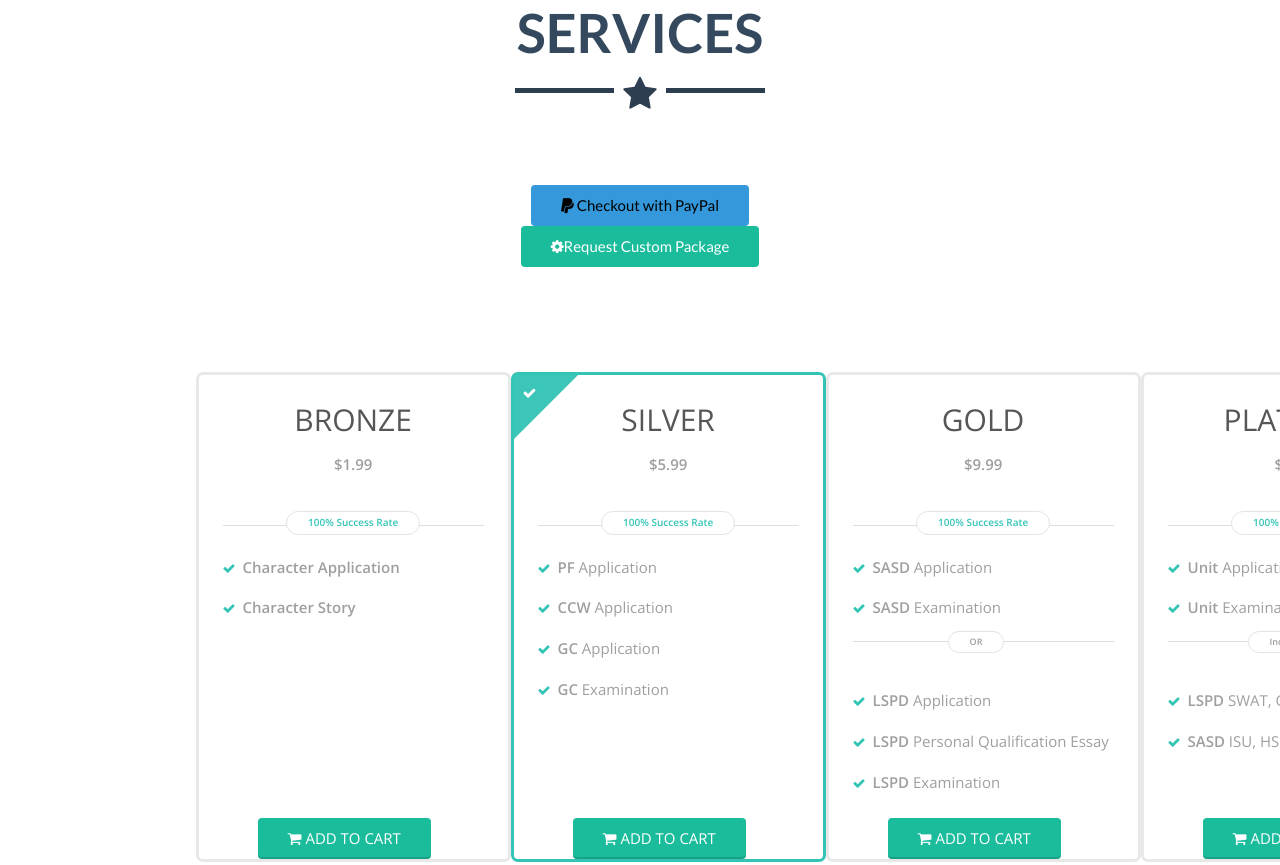
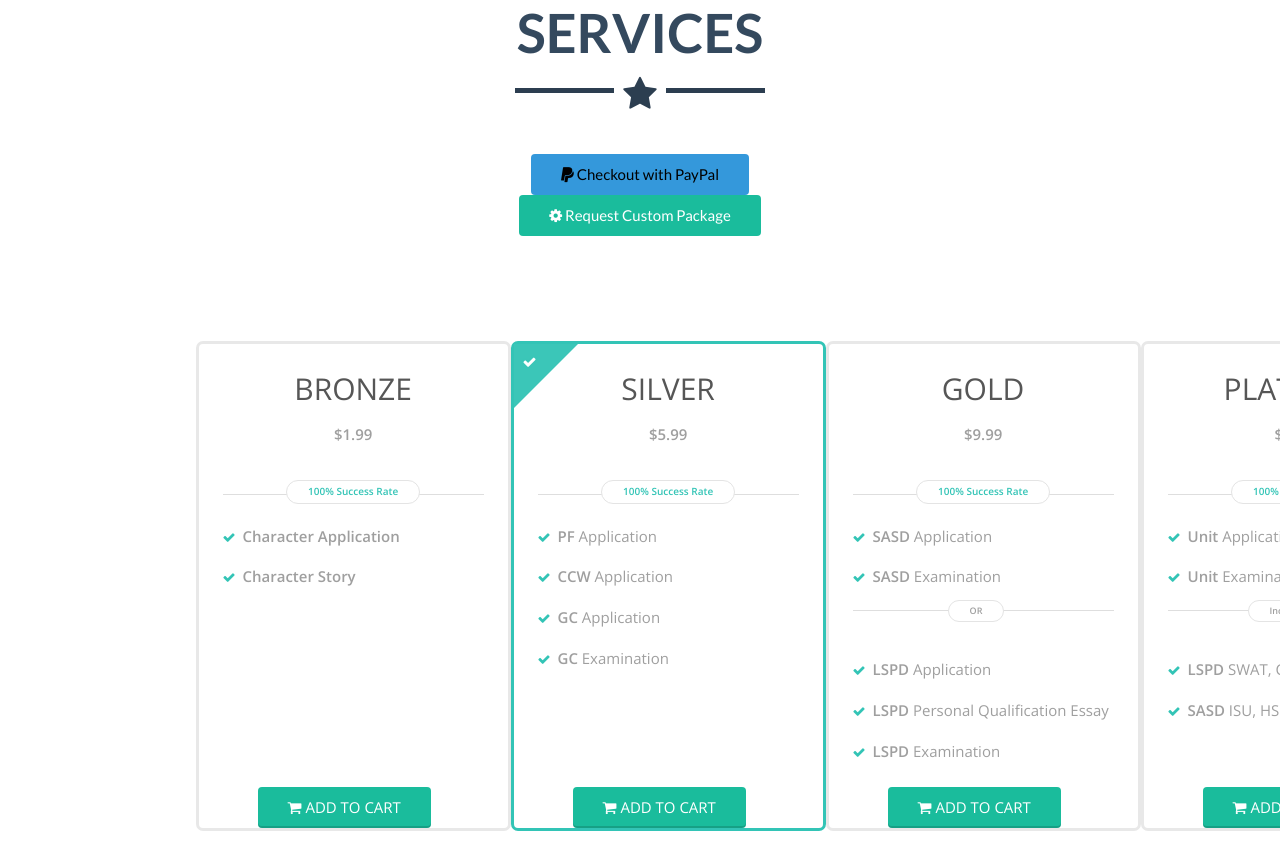
Before and after one commit to Prime1337/thelegithabibi.github.io-1, a website: page testing.html in a window 1280 px wide. Shown: the part 815-1680 px from the top of the page. Drawn offline with nearby package versions, Linux system fonts and the light colour scheme; a script that the page names is missing; a web font is replaced by a local one.

Commit message:
Update testing.html

```diff
--- a/testing.html
+++ b/testing.html
@@ -107,15 +107,14 @@
                     <h2>Services</h2>
                     <hr class="star-primary">
 			<br>
-			<br>
                 </div>
 		    <center><form action="https://www.paypal.com/cgi-bin/webscr" method="post" class="last">
                     <input type="hidden" name="business" value="thelegithabibi@gmail.com" />
                     <input type="hidden" name="cmd" value="_cart" />
                     <input type="hidden" name="display" value="1" />
-                    <button type="submit" class="btn btn-info btn-wide" data-dismiss="modal"><i class="fa fa-paypal" aria-hidden="true"></i>  Checkout with PayPal</button>
+                    <button type="submit" class="btn btn-info btn-wide" data-dismiss="modal"><i class="fa fa-paypal" aria-hidden="true"></i>&nbsp;Checkout with PayPal</button>
             </form>
-		<div class="page-scroll"><a href="#contact"><button type="button" class="btn btn-primary btn-wide"><i class="fa fa-cog" aria-hidden="true"></i>Request Custom Package</button></a></div>
+		<div class="page-scroll"><a href="#contact"><button type="button" class="btn btn-primary btn-wide"><i class="fa fa-cog" aria-hidden="true"></i>&nbsp;Request Custom Package</button></a></div>
 </center>
     <div class="container">
 	    <ul class="portfolio__content">
```
